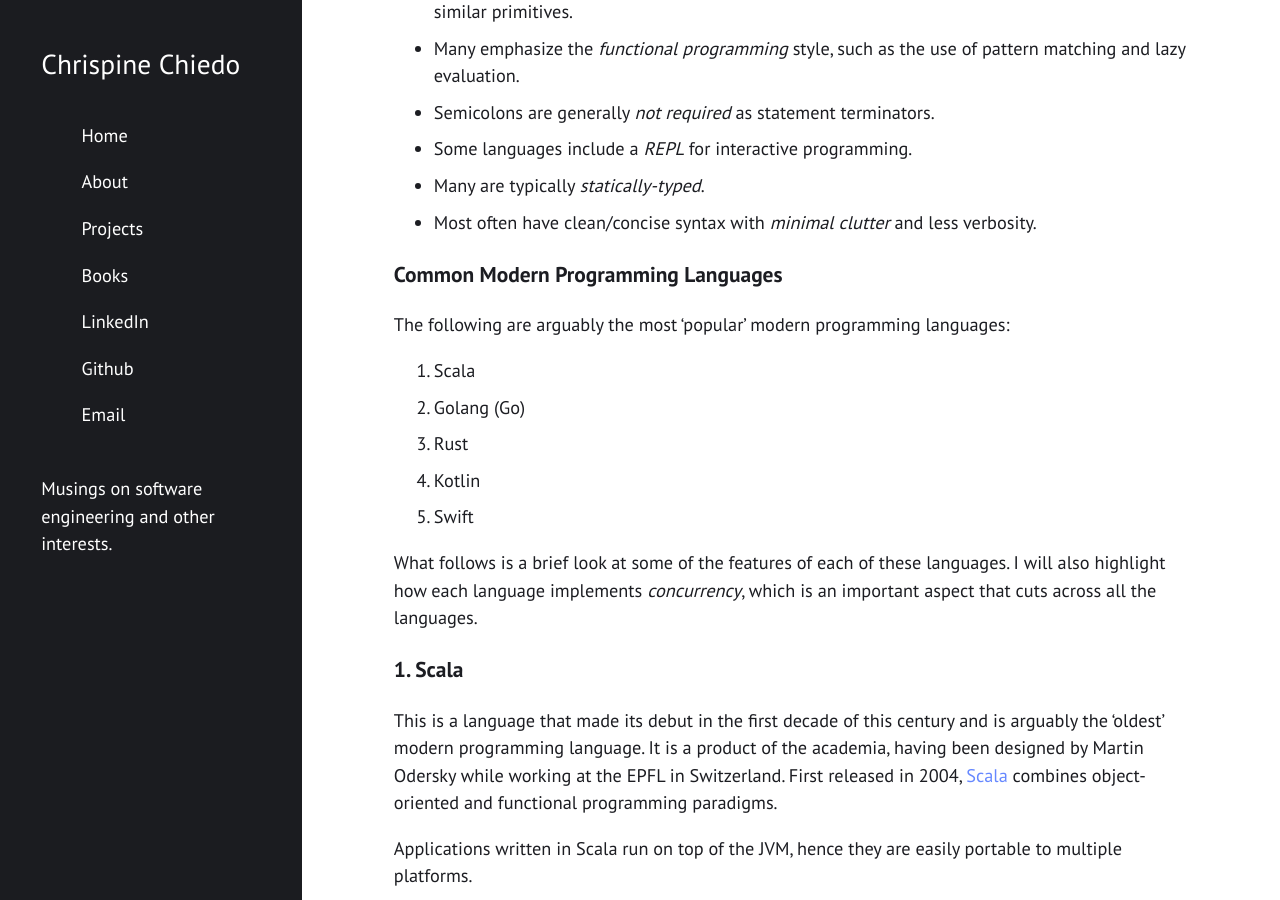
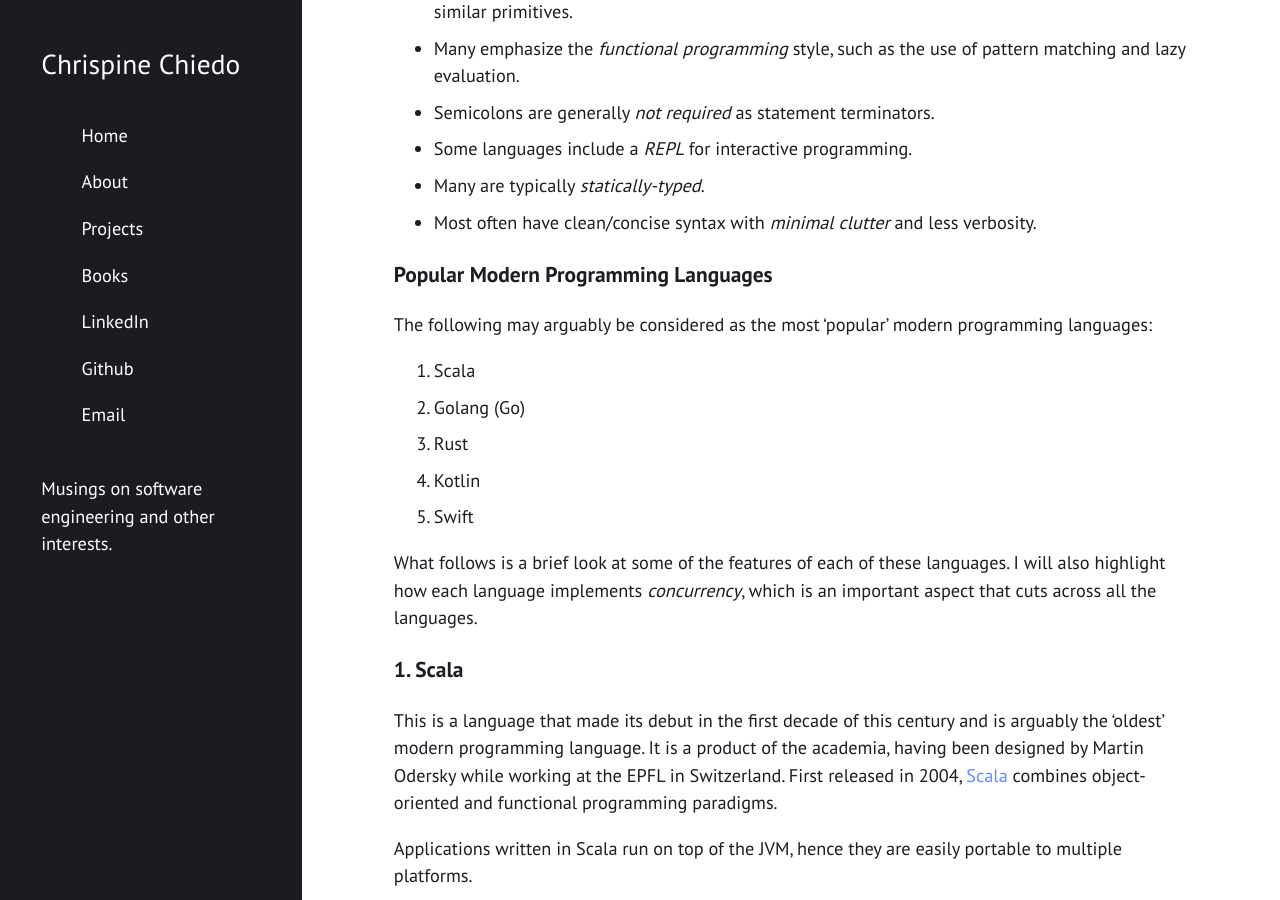
Before and after one commit to rimubytes/marvin, a Jekyll site: the page built from _posts/2017-05-06-modern-programming-languages.md, in a window 1280 px wide and 900 px high, scrolled down 2366 px. Built offline with Jekyll 4.4.1, drawn with Linux system fonts in a browser that asks for light colours; nearby versions of some CDN libraries; library files that are not in the unit come from our copies.

Commit message:
update PL article

```diff
--- a/_posts/2017-05-06-modern-programming-languages.md
+++ b/_posts/2017-05-06-modern-programming-languages.md
@@ -55,9 +55,10 @@ Some of the features shared by these modern languages are:
 * Many are typically _statically-typed_.
 * Most often have clean/concise syntax with _minimal clutter_ and less verbosity.
 
-### Common Modern Programming Languages
+### Popular Modern Programming Languages
 
-The following are arguably the most 'popular' modern programming languages:
+The following may arguably be considered as the most 'popular' modern programming languages:
+
 1. Scala
 1. Golang (Go)
 1. Rust
```
